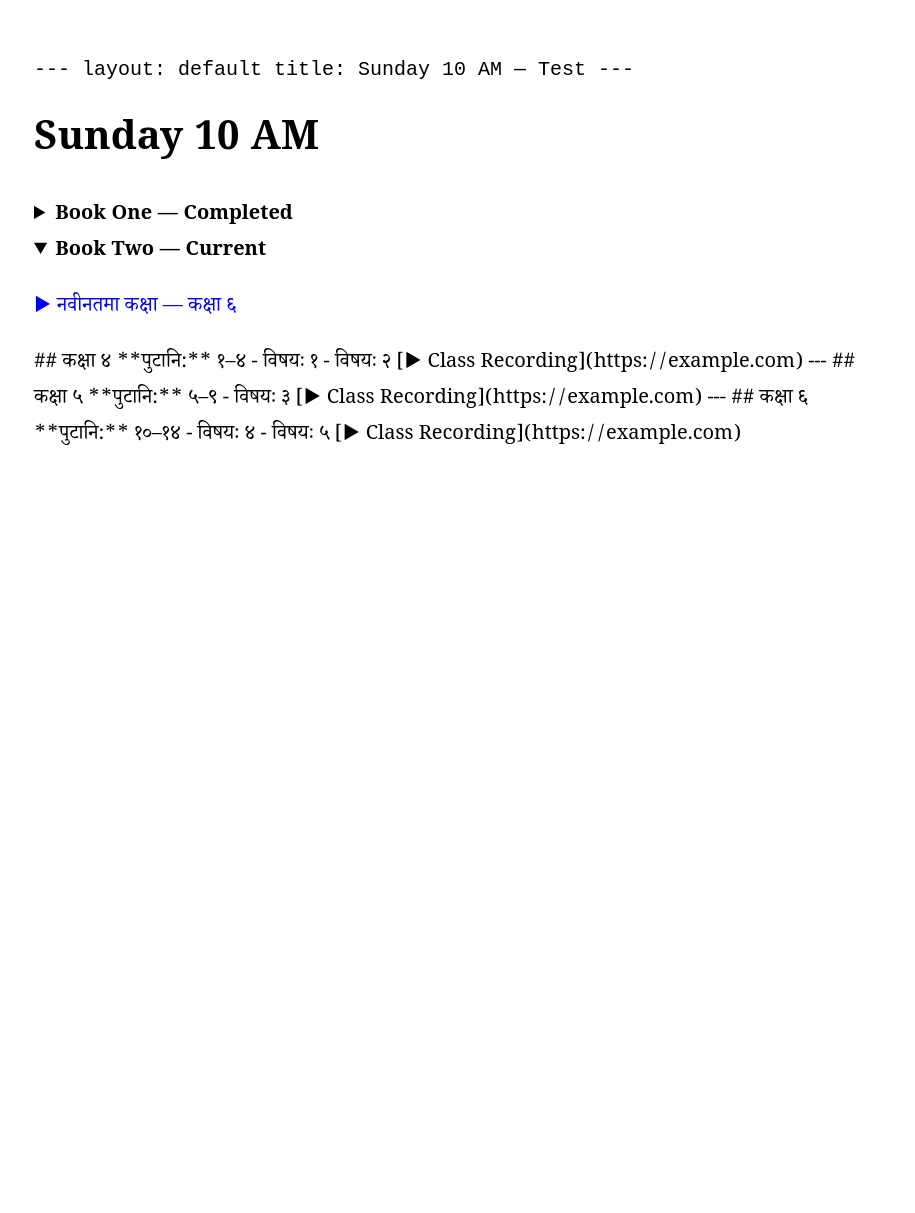
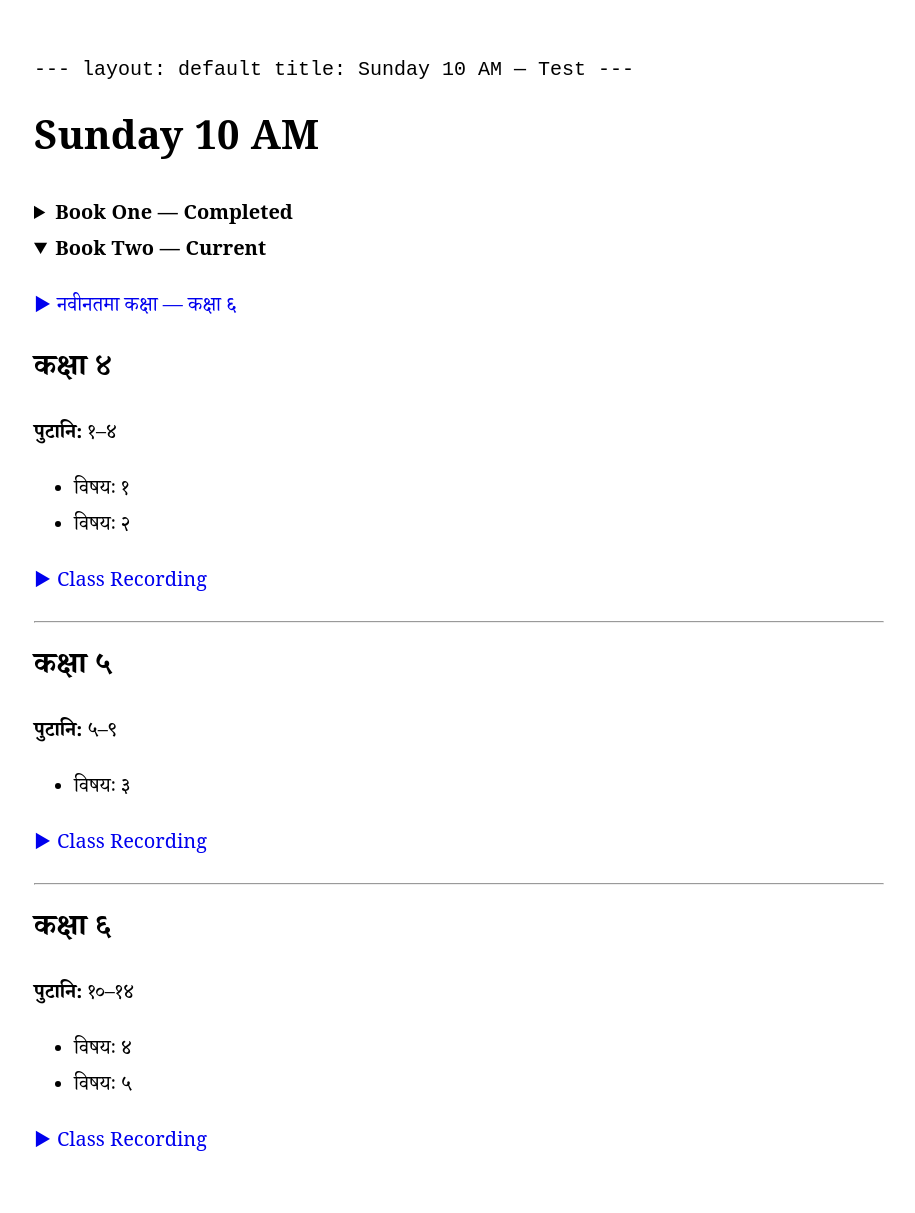
Before and after one commit to samskritaamritam/samskritaamritam, a Jekyll site: the page built from class-test.md, in a window 1280 px wide. Shown: the whole page, without its empty margins (181-1096 px from the left). Built offline with Jekyll 4.4.1, drawn with Linux system fonts in a browser that asks for light colours; some web fonts are replaced; our own code applies the rules of GitHub Pages for plain Markdown files; before the commit the page ends 900 px from its top, so only the background shows below that.

Commit message:
Fixed ##

```diff
--- a/class-test.md
+++ b/class-test.md
@@ -5,7 +5,7 @@ title: Sunday 10 AM — Test
 
 # Sunday 10 AM
 
-<details>
+<details markdown="1">
 <summary><strong>Book One — Completed</strong></summary>
 
 ## कक्षा १
@@ -41,7 +41,7 @@ title: Sunday 10 AM — Test
 </details>
 
 
-<details open>
+<details markdown="1" open>
 <summary><strong>Book Two — Current</strong></summary>
 
 <p><a href="#class-6">▶ नवीनतमा कक्षा — कक्षा ६</a></p>
```
